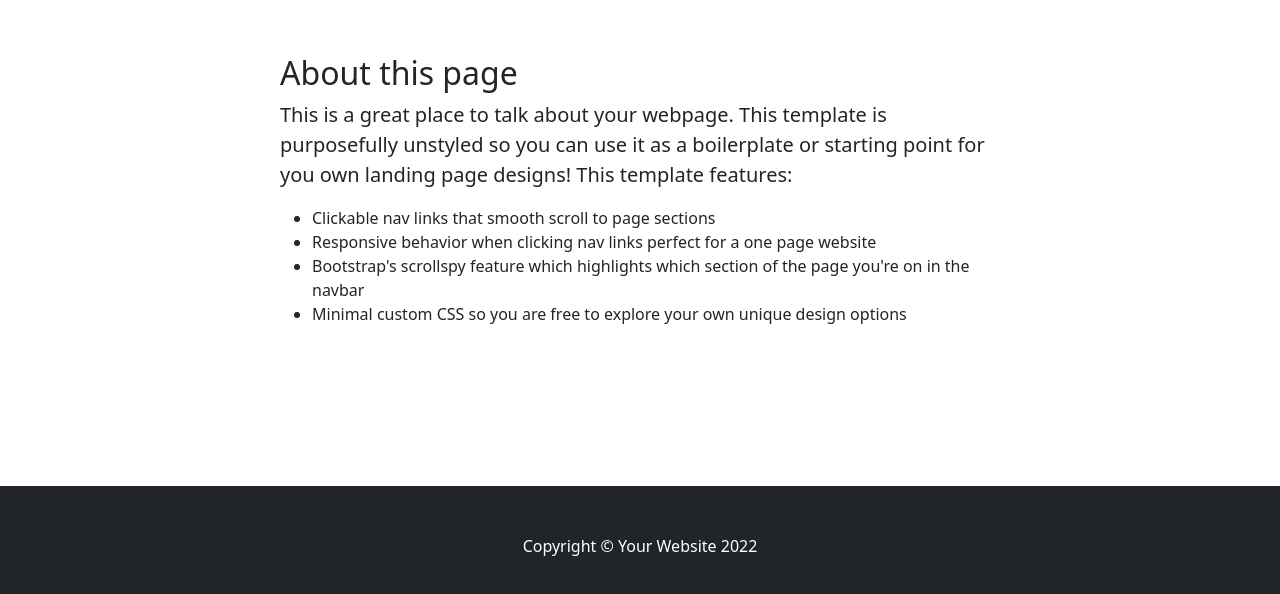
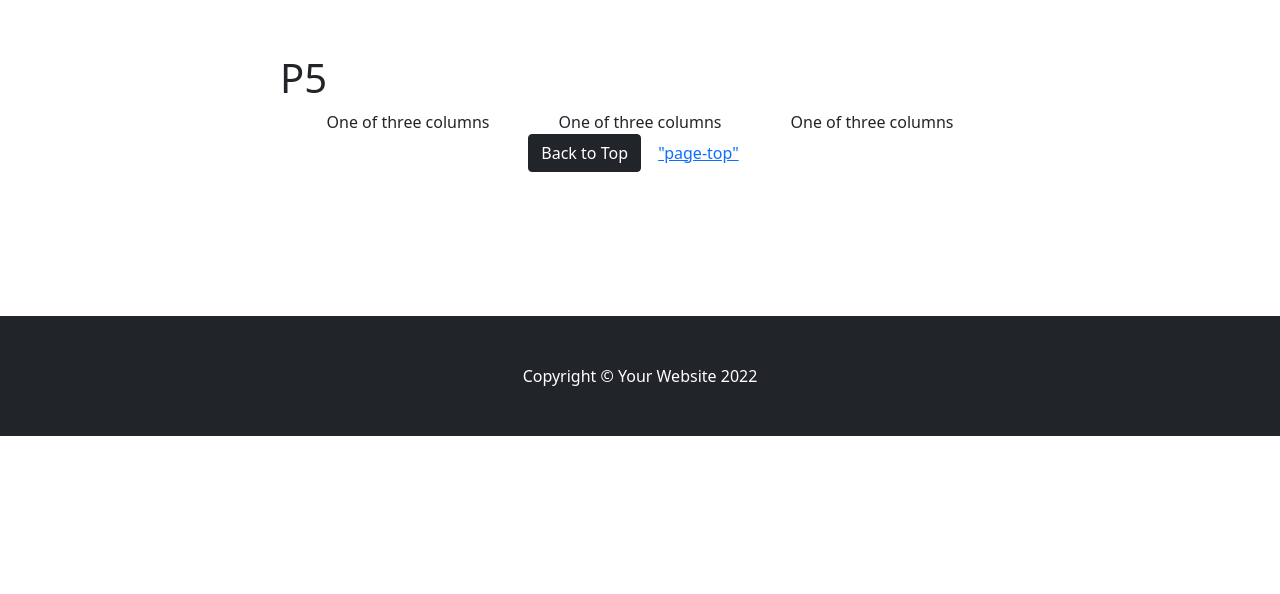
Before and after one commit to ryanwunderly/bootstrap, a plain HTML site: page single-page-scroller-bootstrap-5.1.3/index.html in a window 1280 px wide. Shown: the part 2552-3146 px from the top of the page. After the commit the page ends 2988 px from the top, so only its background shows below. Drawn offline with nearby package versions, Linux system fonts and the light colour scheme.

Commit message:
Update index.html

```diff
--- a/single-page-scroller-bootstrap-5.1.3/index.html
+++ b/single-page-scroller-bootstrap-5.1.3/index.html
@@ -96,14 +96,21 @@
             <div class="container px-4">
                 <div class="row gx-4 justify-content-center">
                     <div class="col-lg-8">
-                        <h2>About this page</h2>
-                        <p class="lead">This is a great place to talk about your webpage. This template is purposefully unstyled so you can use it as a boilerplate or starting point for you own landing page designs! This template features:</p>
-                        <ul>
-                            <li>Clickable nav links that smooth scroll to page sections</li>
-                            <li>Responsive behavior when clicking nav links perfect for a one page website</li>
-                            <li>Bootstrap's scrollspy feature which highlights which section of the page you're on in the navbar</li>
-                            <li>Minimal custom CSS so you are free to explore your own unique design options</li>
-                        </ul>
+                        <h1>P5</h1>
+                        <div class="container text-center">
+                              <div class="row align-items-start">
+                                 <div class="col">
+                                     One of three columns
+                                 </div>
+                                 <div class="col">
+                                  One of three columns
+                                 </div>
+                                <div class="col">
+                                One of three columns
+                                </div>
+                              </div>
+                        <button type="button" class="btn btn-dark">Back to Top</button>
+                        <button type="button" class="btn btn-link">"page-top"</button>
                     </div>
                 </div>
             </div>
```
